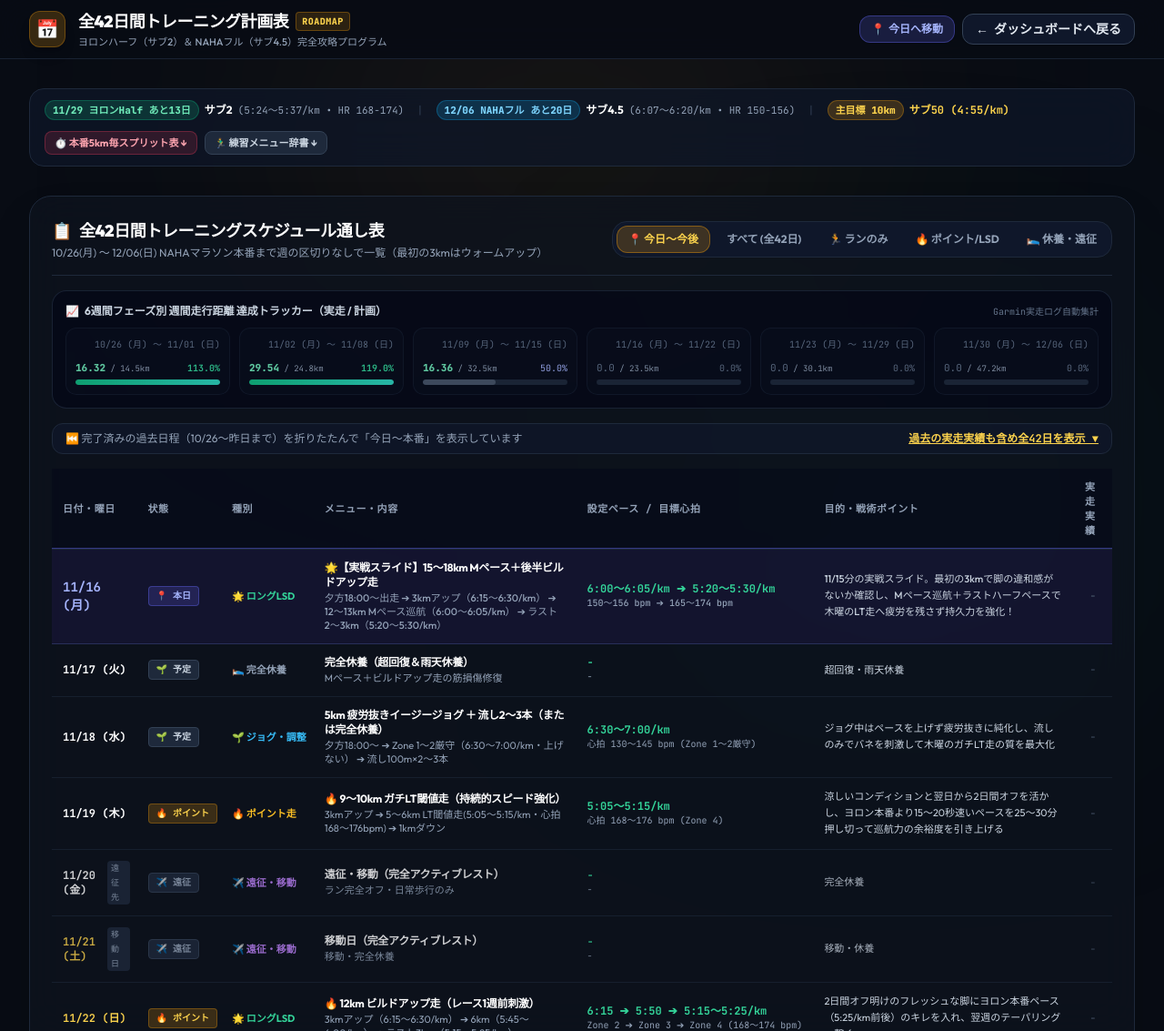
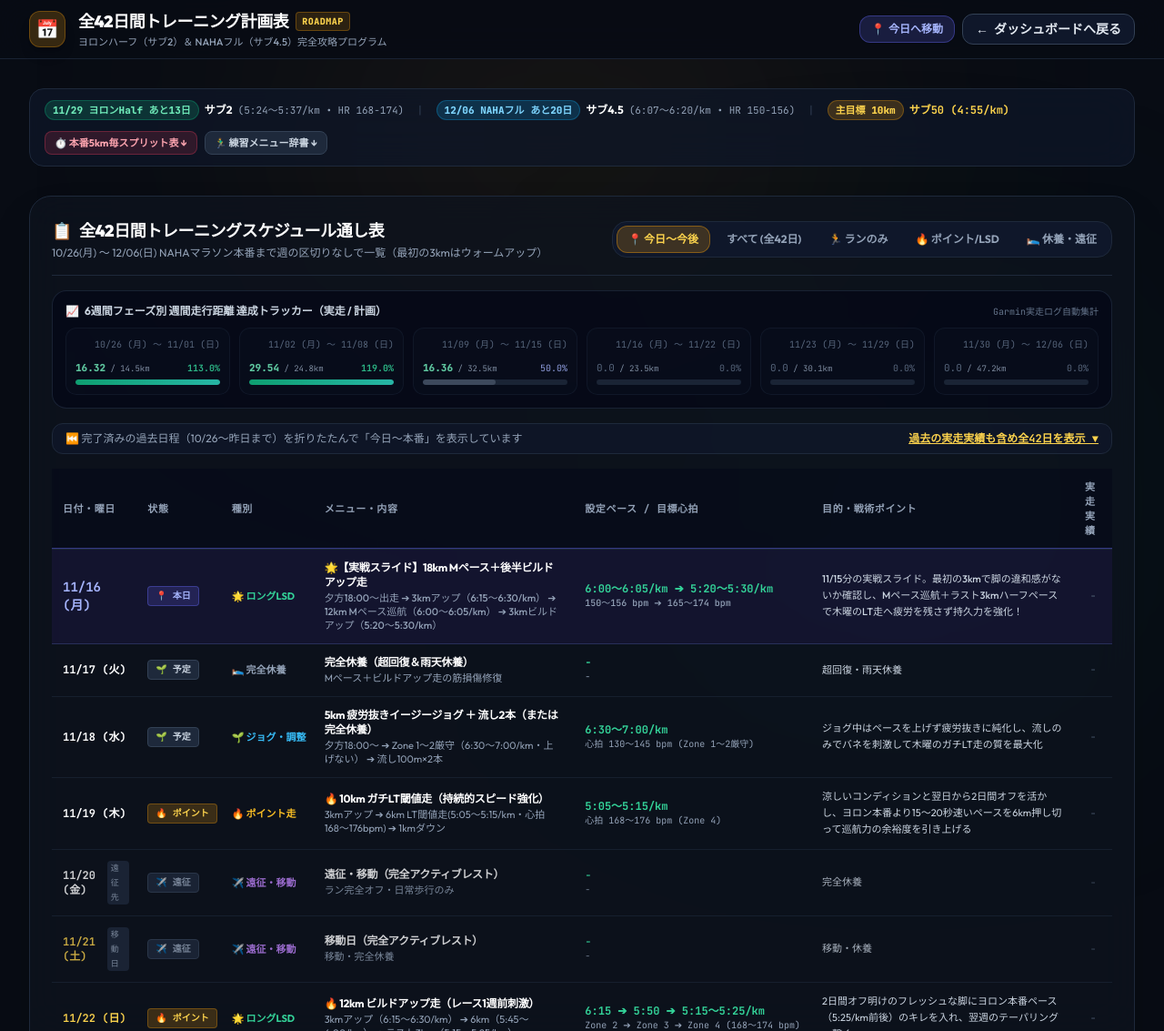
Before and after one commit to nem6ishi/running_analytics, a plain HTML site: page docs/schedule.html in a window 1280 px wide. Shown: the top 1133 px of the page at 91% size. Drawn offline with Linux system fonts and the light colour scheme.

Commit message:
chore: use exact single numbers instead of range expressions in training plan

```diff
--- a/docs/schedule.html
+++ b/docs/schedule.html
@@ -1529,8 +1529,8 @@
 
               <!-- メニュー・内容 -->
               <td class="py-3 px-3 min-w-[200px]">
-                <div class="font-bold text-white tracking-tight text-xs">🌟【実戦スライド】15〜18km Mペース＋後半ビルドアップ走</div>
-                <div class="text-[11px] text-slate-400 mt-0.5 leading-snug">夕方18:00〜出走 ➔ 3kmアップ（6:15〜6:30/km） ➔ 12〜13km Mペース巡航（6:00〜6:05/km） ➔ ラスト2〜3km（5:20〜5:30/km）</div>
+                <div class="font-bold text-white tracking-tight text-xs">🌟【実戦スライド】18km Mペース＋後半ビルドアップ走</div>
+                <div class="text-[11px] text-slate-400 mt-0.5 leading-snug">夕方18:00〜出走 ➔ 3kmアップ（6:15〜6:30/km） ➔ 12km Mペース巡航（6:00〜6:05/km） ➔ 3kmビルドアップ（5:20〜5:30/km）</div>
               </td>
 
               <!-- 設定ペース / 心拍 -->
@@ -1541,7 +1541,7 @@
 
               <!-- 目的・ポイント -->
               <td class="py-3 px-3 text-[11px] text-slate-300 min-w-[180px] leading-relaxed">
-                11/15分の実戦スライド。最初の3kmで脚の違和感がないか確認し、Mペース巡航＋ラストハーフペースで木曜のLT走へ疲労を残さず持久力を強化！
+                11/15分の実戦スライド。最初の3kmで脚の違和感がないか確認し、Mペース巡航＋ラスト3kmハーフペースで木曜のLT走へ疲労を残さず持久力を強化！
               </td>
 
               <!-- 実走実績 -->
@@ -1639,8 +1639,8 @@
 
               <!-- メニュー・内容 -->
               <td class="py-3 px-3 min-w-[200px]">
-                <div class="font-bold text-white tracking-tight text-xs">5km 疲労抜きイージージョグ ＋ 流し2〜3本（または完全休養）</div>
-                <div class="text-[11px] text-slate-400 mt-0.5 leading-snug">夕方18:00〜 ➔ Zone 1〜2厳守（6:30〜7:00/km・上げない） ➔ 流し100m×2〜3本</div>
+                <div class="font-bold text-white tracking-tight text-xs">5km 疲労抜きイージージョグ ＋ 流し2本（または完全休養）</div>
+                <div class="text-[11px] text-slate-400 mt-0.5 leading-snug">夕方18:00〜 ➔ Zone 1〜2厳守（6:30〜7:00/km・上げない） ➔ 流し100m×2本</div>
               </td>
 
               <!-- 設定ペース / 心拍 -->
@@ -1694,8 +1694,8 @@
 
               <!-- メニュー・内容 -->
               <td class="py-3 px-3 min-w-[200px]">
-                <div class="font-bold text-white tracking-tight text-xs">🔥 9〜10km ガチLT閾値走（持続的スピード強化）</div>
-                <div class="text-[11px] text-slate-400 mt-0.5 leading-snug">3kmアップ ➔ 5〜6km LT閾値走(5:05〜5:15/km・心拍168〜176bpm) ➔ 1kmダウン</div>
+                <div class="font-bold text-white tracking-tight text-xs">🔥 10km ガチLT閾値走（持続的スピード強化）</div>
+                <div class="text-[11px] text-slate-400 mt-0.5 leading-snug">3kmアップ ➔ 6km LT閾値走(5:05〜5:15/km・心拍168〜176bpm) ➔ 1kmダウン</div>
               </td>
 
               <!-- 設定ペース / 心拍 -->
@@ -1706,7 +1706,7 @@
 
               <!-- 目的・ポイント -->
               <td class="py-3 px-3 text-[11px] text-slate-300 min-w-[180px] leading-relaxed">
-                涼しいコンディションと翌日から2日間オフを活かし、ヨロン本番より15〜20秒速いペースを25〜30分押し切って巡航力の余裕度を引き上げる
+                涼しいコンディションと翌日から2日間オフを活かし、ヨロン本番より15〜20秒速いペースを6km押し切って巡航力の余裕度を引き上げる
               </td>
 
               <!-- 実走実績 -->
```
Also changed, not shown: 2 other files.
